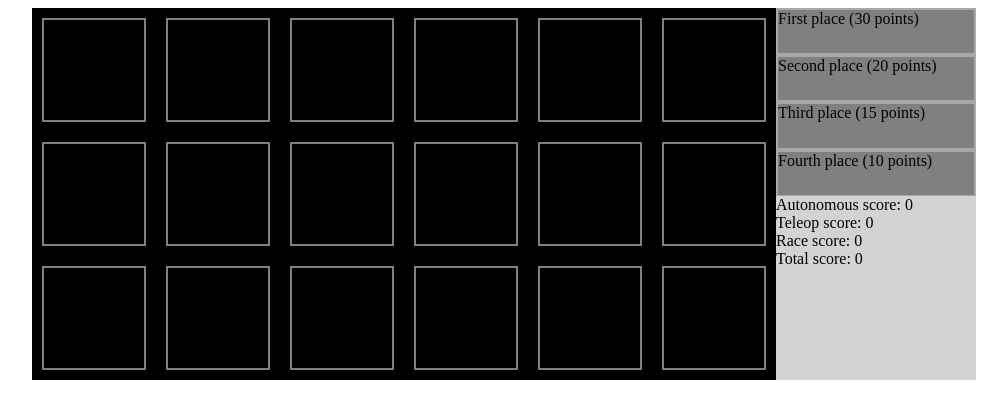
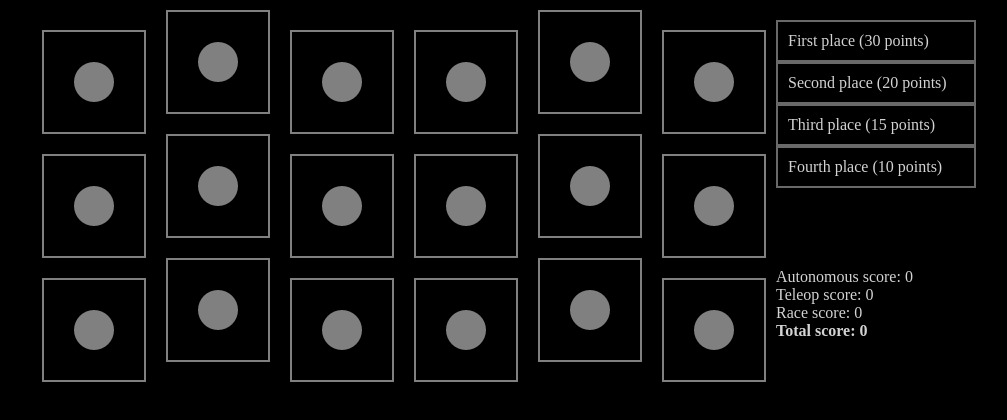
Before and after one commit to alexhenning/Logomotion-Score-Calculator, a plain HTML site: page main.html in a window 1280 px wide. Shown: the whole page, without its empty margins (136-1143 px from the left). Drawn offline with Linux system fonts and the light colour scheme.

Commit message:
Prettified and added images.

```diff
--- a/main.html
+++ b/main.html
@@ -6,6 +6,12 @@
     <script type="text/javascript" src="./jquery.rightClick.js"></script>
     <script language="javascript" src="./scoring.js"></script>
     <style type="text/css">
+      body {
+         background-color: black;
+      }
+      img {
+         padding: 5px;
+      }
       .peg {
          color: white;
 	 background-color: black;
@@ -22,15 +28,18 @@
       }
       .minibot {
          text-position: center;
-         height: 23%;
-         border: 2px solid darkgray
+         padding: 10px;
+         border: 2px solid dimgray;
+         background-color: black;
+         color: lightgray;
       }
       .active {
-         background-color: green;
+         background-color: dimgray;
       }
       #wrapper {
          max-width: 944px;
          margin: auto;
+         margin-top: 20px;
       }
       #pegs {
          float: left;
@@ -40,14 +49,13 @@
       #race {
          float: left;
          width: 200px;
-         height: 188px;
-         background-color: gray;
+         height: 248px;
       }
       #scores {
          float: left;
          width: 200px;
-         height: 184px;
-         background-color: lightgray;
+         height: 124;
+         color: lightgray;
       }
     </style>
   </head>
@@ -64,7 +72,7 @@
 	Autonomous score: <span id="auton-score">0</span><br/>
 	Teleop score: <span id="teleop-score">0</span><br/>
 	Race score: <span id="race-score">0</span><br/>
-	Total score: <span id="score">0</span>
+	<b>Total score: <span id="score">0</span></b>
       </div>
     <div>
     <script language="javascript">
--- a/scoring.js
+++ b/scoring.js
@@ -7,6 +7,7 @@ var TRIANGLE = 1;
 var CIRCLE = 2;
 var SQUARE = 3;
 var COLORS = ["black", "red", "white", "blue"];
+var IMAGES = ["none.png", "triangle.png", "circle.png", "square.png"];
 
 //
 function Peg(raised, parent) {
@@ -15,6 +16,10 @@ function Peg(raised, parent) {
     this.uberTube = false;
     this.html = $("<div class='peg'>");
     this.html.appendTo(parent);
+    this.html.html("<img src='none.png'/>");
+    if (raised) {
+	this.html.css("margin-top", "-10px");
+    }
 
     var obj = this;
     this.html.click(function() { obj.clickHandler(); });
@@ -23,12 +28,12 @@ function Peg(raised, parent) {
 Peg.prototype.clickHandler = function() {
     this.tube += 1;
     if (this.tube > SQUARE) { this.tube = NONE; }
-    this.html.css("background-color", COLORS[this.tube]);
+    this.html.html("<img src='"+(this.uberTube ? "uber_" : "")+IMAGES[this.tube]+"'/>");
     updateScore();
 };
 Peg.prototype.rightClickHandler = function() {
     this.uberTube = !this.uberTube;
-    this.html.css("border-color", this.uberTube ? "yellow" : "gray");
+    this.html.html("<img src='"+(this.uberTube ? "uber_" : "")+IMAGES[this.tube]+"'/>");
     updateScore();
 }
 
```
Also changed, not shown: circle.png (added), none.png (added), square.png (added), triangle.png (added), uber_circle.png (added), uber_none.png (added), uber_square.png (added), uber_triangle.png (added).
